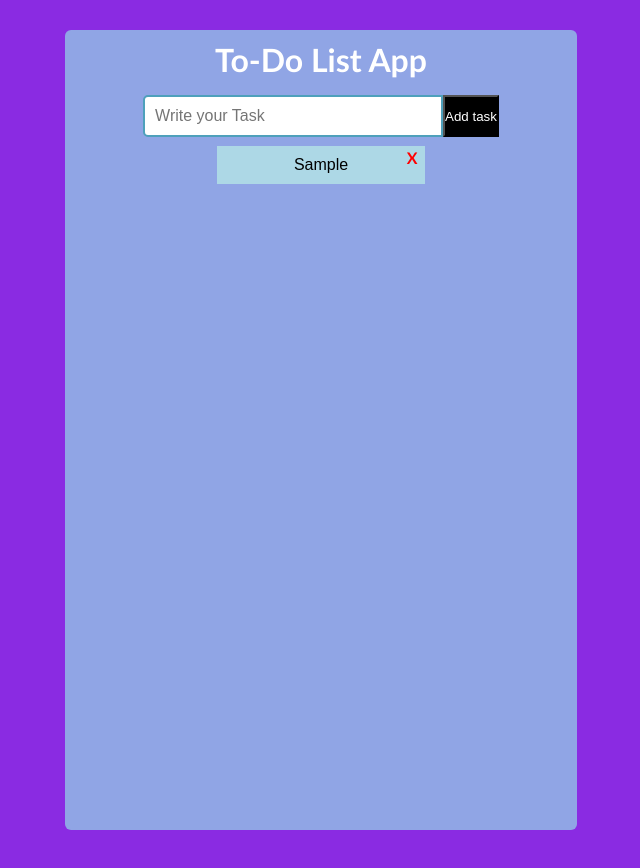
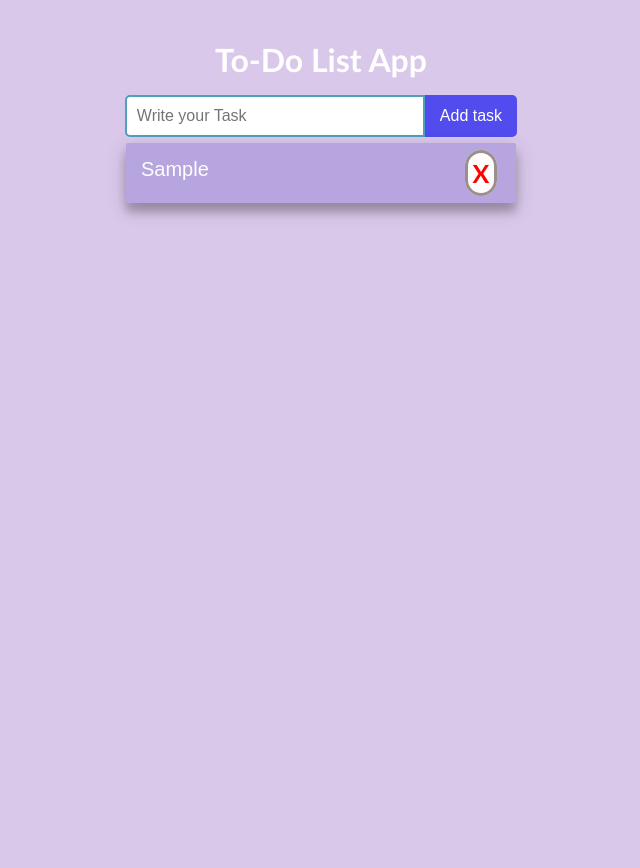
Before and after one commit to abdirahmanguusha/To-do-Do-app, a plain HTML site: page index.html in a window 1280 px wide. Both pictures are taken after typing "Sample" into the empty fields and a click on the button "Add task". Shown: the whole page, without its empty margins (319-959 px from the left). Drawn offline with Linux system fonts and the light colour scheme.

Commit message:
this todo app is complete now with great functionality

```diff
--- a/app.js
+++ b/app.js
@@ -4,71 +4,75 @@ let outputEl = document.getElementById("output");
 let error = document.querySelector(".error");
 
 let data = [];
+console.log(data);
 
-function getData() {
+if (localStorage.getItem("data")) {
+  let result = JSON.parse(localStorage.getItem("data"));
+
+  data = result;
+  renderItems();
+}
+
+function addElement() {
   if (inputField.value.trim() === "") {
     error.style.display = "block";
   } else {
     let userInput = inputField.value;
     error.style.display = "none";
-    outputEl.innerHTML = "";
 
     let id = Math.random();
     data.push({ id: id, value: userInput });
-
-    // Looping data from array(data)
-    data.map((item, key) => {
-      let li = document.createElement("li");
-      li.innerText = item.value;
-
-      let btn = document.createElement("span");
-      btn.innerText = "X";
-      btn.classList.add("cross");
-
-      let div = document.createElement("div");
-      div.setAttribute("id", item.id);
-
-      div.classList.add("item_container");
-      div.append(li, btn);
-      outputEl.append(div);
-
-      // Event listener for delete button
-      btn.addEventListener("click", (e) => {
-        // e.target.parentNode.remove();
-        deleteHandler(div);
-      });
-    });
+    renderItems();
 
     inputField.value = "";
   }
 }
 
-function deleteHandler(item) {
-  const filter = data.filter((val) => val.id != item.id);
-  data = filter;
+function renderItems() {
   outputEl.innerHTML = "";
-
-  data.map((item) => {
+  data.forEach((item) => {
     let li = document.createElement("li");
     li.innerText = item.value;
-
-    let btn = document.createElement("span");
-    btn.innerText = "X";
-    btn.classList.add("cross");
+    let deleteBtn = document.createElement("span");
+    deleteBtn.innerText = "X";
+    deleteBtn.classList.add("cross");
 
     let div = document.createElement("div");
     div.setAttribute("id", item.id);
 
     div.classList.add("item_container");
-    div.append(li, btn);
+    div.append(li, deleteBtn);
     outputEl.append(div);
 
-    // Event listener for delete button
-    btn.addEventListener("click", (e) => {
-      // e.target.parentNode.remove();
+    deleteBtn.addEventListener("click", () => {
       deleteHandler(div);
     });
   });
+
+  // Store in localStorage after rendering
+  localStorage.setItem("data", JSON.stringify(data));
 }
 
-submitEl.addEventListener("click", getData);
+function deleteHandler(div) {
+  // Delete from DOM
+  const itemToDelete = document.getElementById(div.id);
+  if (itemToDelete) {
+    itemToDelete.remove();
+  }
+
+  // Delete from Array
+  data = data.filter((item) => item.id != div.id);
+
+  // Update back to localStorage
+  localStorage.setItem("data", JSON.stringify(data));
+}
+
+function onKeyEnter(e) {
+  if (e.key === "Enter") {
+    addElement();
+  }
+}
+
+// Events
+submitEl.addEventListener("click", addElement);
+inputField.addEventListener("keydown", onKeyEnter);
--- a/index.html
+++ b/index.html
@@ -8,7 +8,7 @@
   </head>
   <body>
     <div class="parent-container">
-<h1>To-Do List App</h1>
+      <h1>To-Do List App</h1>
       <div class="container">
         <input
           type="text"
@@ -16,18 +16,12 @@
           class="task-input"
           placeholder="Write your Task"
         />
-        <button id="submit">Add task</button>
+        <button id="submit" class="add-button">Add task</button>
       </div>
-      <div class="error"> <p>Please put a valid Task</p></div>
+      <div class="error"><p>Please put a valid Task</p></div>
 
-      <!-- Ouput container -->
       <ul class="output" id="output"></ul>
-
-
-
     </div>
-
-
 
     <script src="app.js"></script>
   </body>
--- a/style.css
+++ b/style.css
@@ -6,13 +6,12 @@
 
 body {
   font-family: "Gill Sans", "Gill Sans MT", Calibri, "Trebuchet MS", sans-serif;
-  background-color: blueviolet;
+  background-color: rgba(180, 145, 214, 0.498);
 }
 
 .parent-container {
-  background-color: rgb(144, 165, 229);
   height: 100vh;
-  width: 40%;
+  width: 50%;
   margin: auto;
   padding: 10px;
   align-items: center;
@@ -32,10 +31,15 @@ body {
   margin-top: 1rem;
 }
 
-.container button {
-  background-color: black;
-  color: white;
-  position: relative;
+.item_container {
+  border-radius: 2px;
+  padding: 0px;
+  width: 390px;
+  align-items: center;
+  padding-bottom: 0px;
+  height: 60px;
+  background-color: rgba(32, 11, 171, 0.189);
+  box-shadow: 0 9px 8px rgba(0, 0, 0, 0.2), 0 6px 20px rgba(0, 0, 0, 0.19);
 }
 
 button:hover,
@@ -49,22 +53,27 @@ button:hover,
   justify-content: center;
   align-items: center;
   flex-direction: column;
+  margin-top: 6px;
 }
 
 .output li {
   list-style-type: none;
-  margin-top: 9px;
-  background-color: lightblue;
-  padding: 10px;
+  padding: 15px;
   font-family: sans-serif;
   width: 13rem;
+  width: 100%;
+  font-size: 20px;
+  font-weight: 500;
+  text-align: left;
+  margin-top: 0px;
+  color: rgb(253, 253, 253);
 }
 
 .error {
   background-color: whitesmoke;
   color: red;
   text-align: center;
-  font-size: 17px;
+  font-size: 25px;
   display: none;
   margin: auto;
   margin-top: 0.5rem;
@@ -78,10 +87,15 @@ button:hover,
 
 .cross {
   position: relative;
-  top: -36px;
-  left: 91px;
+  top: -38px;
+  left: 160px;
   color: red;
   font-weight: 700;
+  font-size: 25px;
+  border-radius: 65px;
+  border: solid 3px rgb(156, 142, 140);
+  background-color: rgb(255, 254, 253);
+  padding: 5px;
 }
 
 .task-input {
@@ -100,7 +114,7 @@ button:hover,
 
 .add-button {
   padding: 10px 15px;
-  background-color: #4caf50;
+  background-color: #524cee;
   border: none;
   border-radius: 0 5px 5px 0;
   color: white;
@@ -111,3 +125,13 @@ button:hover,
 .add-button:hover {
   background-color: #45a049;
 }
+.cross:hover {
+  background-color: #9101bd3b;
+}
+
+@media only screen and (max-width: 1000px) {
+  .parent-container {
+    width: 100%;
+    margin: auto;
+  }
+}
```
